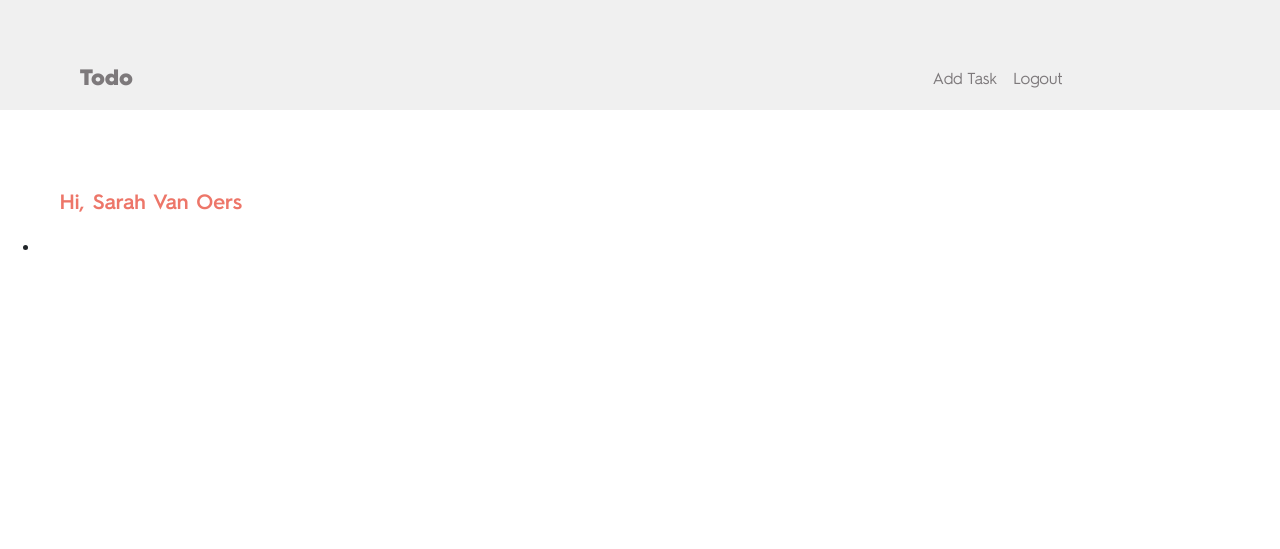
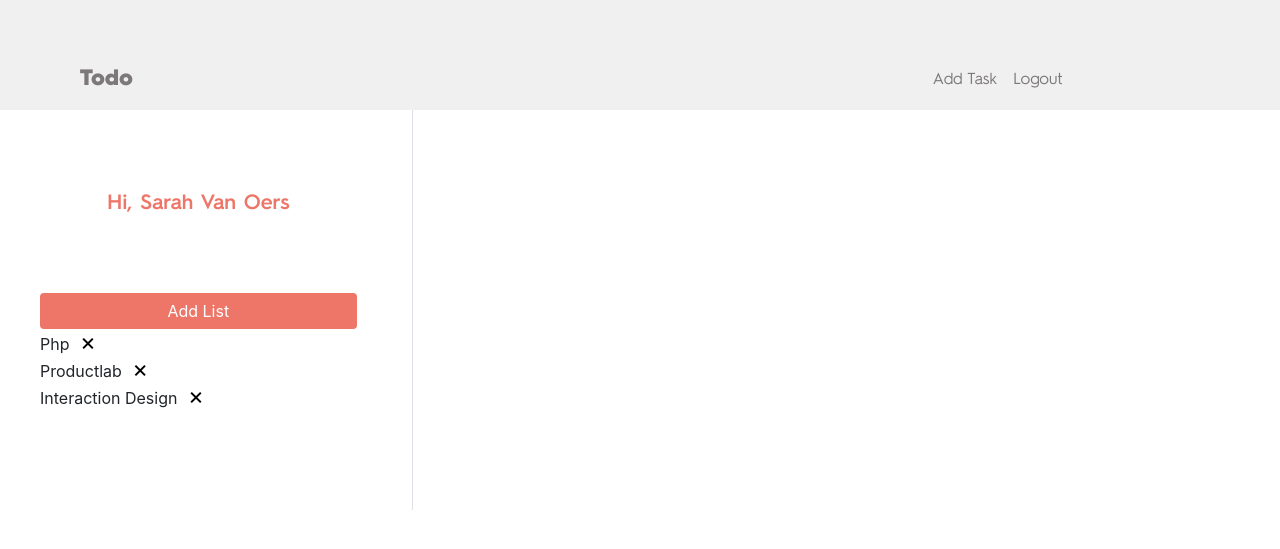
Before and after one commit to sarahvanoers/Todo_application, a PHP site: page /home.php in a window 1280 px wide. Shown: the top 549 px of the page. Run offline with PHP 8.4, Linux system fonts and the light colour scheme; some libraries are stand-ins or nearby versions; some web fonts are replaced.

Commit message:
add list

```diff
--- a/css/style.css
+++ b/css/style.css
@@ -155,8 +155,10 @@ a:hover {
     color: #ed7669;
     font-size: 1.3em;
     width: 70%;
-    margin: 20% auto 5% auto;
+    margin: 20% auto 20% auto;
     display: block;
+    text-align: center;
+
 }
 .row {
     width: 100%;
@@ -164,13 +166,39 @@ a:hover {
 }
 .left {
     width: 40%;
-
 }
+.ListBtn {
+        width: 80%;
+        background-color:#ed7669;
+        border:none;
+        margin-left: 10%;
+}
+.ListBtn:hover {
+    background-color:#ed7669;
+}
+li {
+    list-style-type: none;
+}
+.deleteList {
+    font-size: 1.5rem;
+    font-weight: 400;
+    line-height: 1;
+    color: #000;
+    text-shadow: none;
+    background: none;
+    border: none;
+    cursor: pointer;
+}
+/*
+-------------------------------
+        HOME: RIGHT
+-------------------------------
+*/
 .right {
     width: 60%;
-
-
-
+    border-color: #7d797b;
+    border-right-width: 7px;
+    height: 400px;
 }
 /*
 -------------------------------
--- a/home.php
+++ b/home.php
@@ -62,17 +62,20 @@
             </div>
         </div>
     </div>
+
     <div class="row">
 
             <div class="col-4 left">
                 <h1 class=username>Hi, Sarah Van Oers</h1>
+                <input type="submit" class="btn btn-secondary ListBtn" value="Add List"></input>
                 <ul>
-                    <li>
+                    <li>Php  <input type="submit" class="deleteList" value="&times;"></input></li>
+                    <li>Productlab <input type="submit" class="deleteList" value="&times;"></input></li>
+                    <li>Interaction Design <input type="submit" class="deleteList" value="&times;"></input></li>
+                </ul>
 
-                    </li>
-                </ul>
             </div>
-            <div class="col-8 right">
+            <div class="col-8 right border-left">
 
                 </div>
         </div>
```
Also changed, not shown: task.php (+16 -4 lines).
